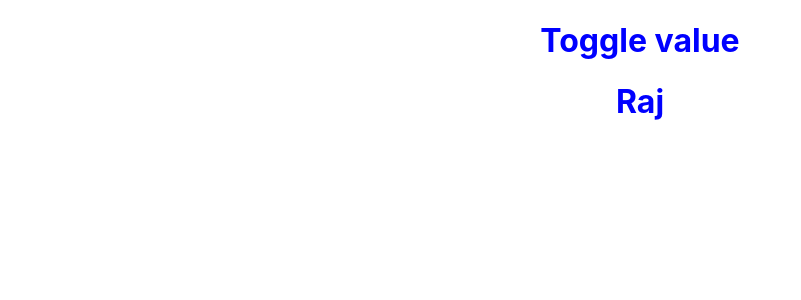
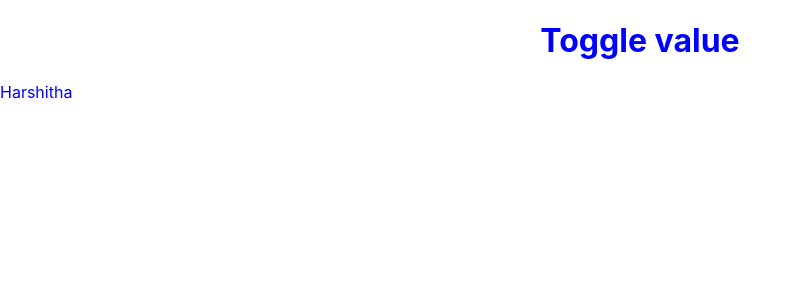
Before and after one commit to S1coder-18/ReactPractice, a React (Create React App) app in the folder tasks/: page / in a window 1280 px wide. Shown: the top 300 px of the page, without its empty margins (0-801 px from the left). Built offline with nearby package versions, Linux system fonts and the light colour scheme.

Commit message:
Constructor function

```diff
--- a/tasks/src/components/tasks5/StatementExpression.js
+++ b/tasks/src/components/tasks5/StatementExpression.js
@@ -119,6 +119,30 @@
 //The function is an anonymous function expression.It is immediately invoked to return JSX.
 
 
+// function StatementExpression(){
+
+
+
+//     return(
+//         <>
+//         {
+//             (function(){
+//                 let name = "Raj";
+//                 return <h1>{name}</h1>
+//             })()
+//         }
+//         </>
+//     )
+
+
+// }
+
+// export default StatementExpression;
+
+//7. Also we can use function constructor, Why it will work because function constructor
+//creates function at runtime.It returns jsx as string which react can interpret directly.
+//And we will wrap in side any tag then tag also will be shown in the UI because of string returns.
+
 function StatementExpression(){
 
 
@@ -126,10 +150,7 @@ function StatementExpression(){
     return(
         <>
         {
-            (function(){
-                let name = "Raj";
-                return <h1>{name}</h1>
-            })()
+            new Function("return 'Harshitha'")()
         }
         </>
     )
```
